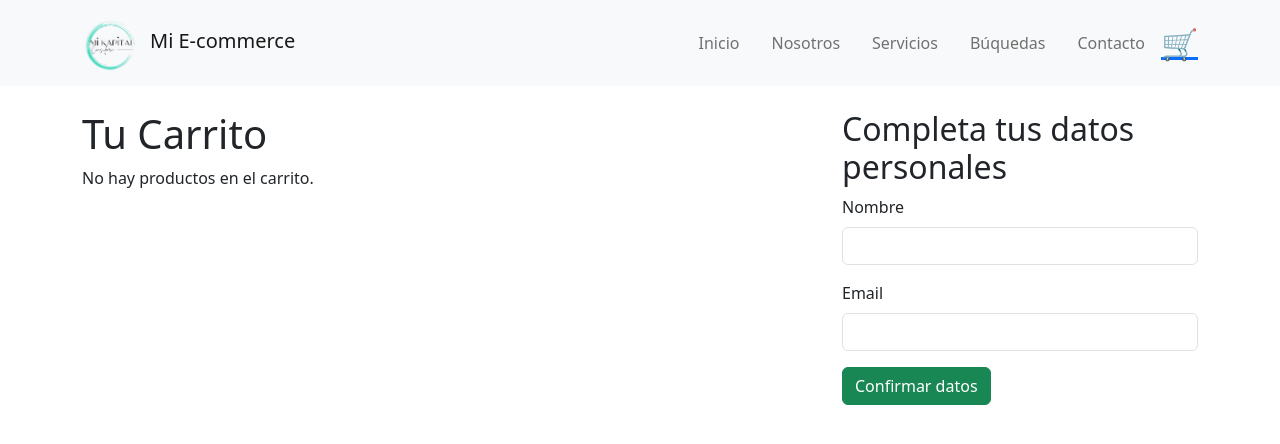
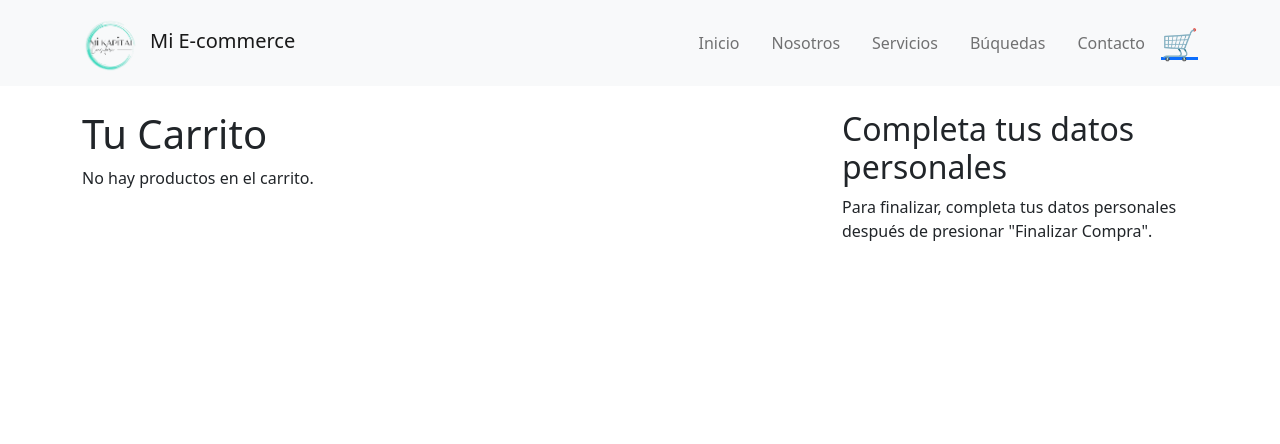
Before and after one commit to karengi4/MiLanding, a React (Vite) app: page /carrito in a window 1280 px wide. Shown: the top 444 px of the page. Built offline with nearby package versions, Linux system fonts and the light colour scheme; a small style sheet from the web is missing.

Commit message:
Ajustes en el carrito

```diff
--- a/src/components/Carrito/Carrito.jsx
+++ b/src/components/Carrito/Carrito.jsx
@@ -4,6 +4,7 @@ import { CartContext } from '../../context/CartContext';
 const Carrito = () => {
   const { cart, removeFromCart, clearCart, totalPrice } = useContext(CartContext);
   const [isCheckout, setIsCheckout] = useState(false);
+  const [isFinalized, setIsFinalized] = useState(false);
   const [customerData, setCustomerData] = useState({
     nombre: '',
     email: '',
@@ -18,11 +19,19 @@ const Carrito = () => {
   };
 
   const handleCheckout = () => {
-    if (cart.length > 0 && customerData.nombre && customerData.email) {
+    if (cart.length > 0) {
       setIsCheckout(true);
+    } else {
+      alert('Tu carrito está vacío. Por favor, agrega productos antes de finalizar la compra.');
+    }
+  };
+
+  const handleConfirmData = () => {
+    if (customerData.nombre && customerData.email) {
+      setIsFinalized(true);
       clearCart();
     } else {
-      alert('Por favor, completa los datos personales y agrega productos al carrito.');
+      alert('Por favor, completa todos los campos antes de confirmar los datos.');
     }
   };
 
@@ -32,14 +41,12 @@ const Carrito = () => {
         <div className="col-md-8 mb-3">
           <h1>Tu Carrito</h1>
           {cart.length === 0 ? (
-            isCheckout ? (
+            <p>No hay productos en el carrito.</p>
+          ) : isFinalized ? (
             <div>
               <h3 className="text-success">Gracias por tu compra</h3>
-                <p>Te contactaremos pronto para confirmar tus datos.</p>
+              <p>A la brevedad te contactaremos para confirmar la modalidad de pago.</p>
             </div>
-            ) : (
-              <p>No hay productos en el carrito.</p>
-            )
           ) : (
             <div>
               {cart.map((item) => (
@@ -50,14 +57,19 @@ const Carrito = () => {
                 </div>
               ))}
               <h3>Total: ${totalPrice()}</h3>
-              <button className="btn btn-primary me-2" onClick={handleCheckout}>Finalizar Compra</button>
-              <button className="btn btn-secondary" onClick={clearCart}>Vaciar Carrito</button>
+              <button className="btn btn-primary me-2" onClick={handleCheckout}>
+                Finalizar Compra
+              </button>
+              <button className="btn btn-secondary" onClick={clearCart}>
+                Vaciar Carrito
+              </button>
             </div>
           )}
         </div>
 
         <div className="col-md-4">
           <h2>Completa tus datos personales</h2>
+          {isCheckout && !isFinalized ? (
             <form onSubmit={(e) => e.preventDefault()}>
               <div className="mb-3">
                 <label htmlFor="nombre" className="form-label">Nombre</label>
@@ -83,10 +95,13 @@ const Carrito = () => {
                   required
                 />
               </div>
-            <button type="submit" className="btn btn-success" onClick={handleCheckout}>
+              <button type="submit" className="btn btn-success" onClick={handleConfirmData}>
                 Confirmar datos
               </button>
             </form>
+          ) : (
+            <p>Para finalizar, completa tus datos personales después de presionar "Finalizar Compra".</p>
+          )}
         </div>
       </div>
     </div>
```
Lines whose indentation alone changed are shown as unchanged.
